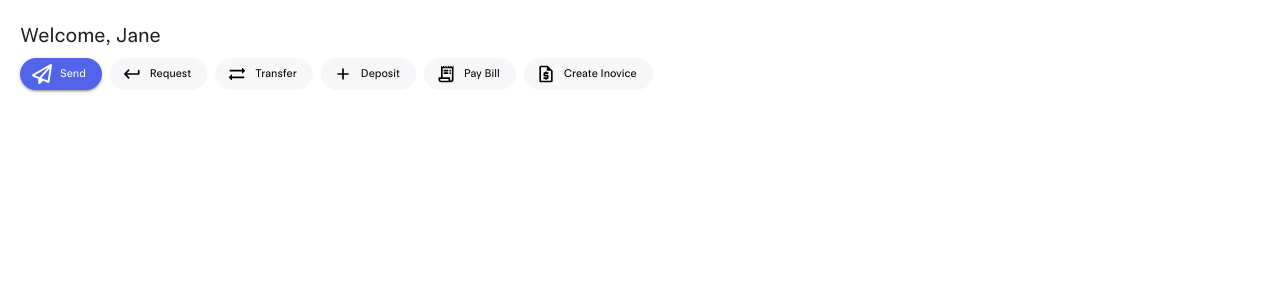
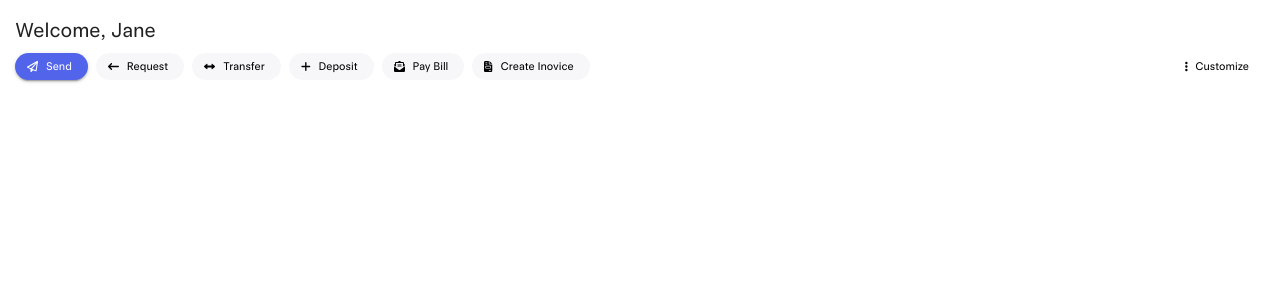
Before and after one commit to vivekbw/mercury-clone, a React (Create React App) app: page / in a window 1280 px wide. Shown: the top 300 px of the page. Built offline with nearby package versions, Linux system fonts and the light colour scheme.

Commit message:
fix: fix button UI and add customize button

```diff
--- a/package.json
+++ b/package.json
@@ -7,6 +7,7 @@
     "@emotion/styled": "^11.13.0",
     "@fortawesome/fontawesome-svg-core": "^6.6.0",
     "@fortawesome/free-regular-svg-icons": "^6.6.0",
+    "@fortawesome/free-solid-svg-icons": "^6.6.0",
     "@fortawesome/react-fontawesome": "^0.2.2",
     "@mui/icons-material": "^6.1.5",
     "@mui/material": "^6.1.5",
--- a/src/views/Dashboard.tsx
+++ b/src/views/Dashboard.tsx
@@ -1,22 +1,46 @@
 import React from 'react';
 import { Typography, Box, Button, Stack } from '@mui/material';
 import { FontAwesomeIcon } from '@fortawesome/react-fontawesome';
-import { faPaperPlane } from '@fortawesome/free-regular-svg-icons';
+import { faPaperPlane } from "@fortawesome/free-regular-svg-icons";
+import { faEllipsisVertical, faArrowLeftLong, faLeftRight, faPlus, faEnvelopeOpenText, faFileInvoice } from "@fortawesome/free-solid-svg-icons";
 
-import KeyboardReturnRoundedIcon from "@mui/icons-material/KeyboardReturnRounded";
-import SyncAltRoundedIcon from "@mui/icons-material/SyncAltRounded";
-import AddRoundedIcon from "@mui/icons-material/AddRounded";
-import ReceiptLongRoundedIcon from "@mui/icons-material/ReceiptLongRounded";
-import RequestQuoteOutlinedIcon from "@mui/icons-material/RequestQuoteOutlined";
+const iconStyle = { fontSize: 11 };
+
+const grayButtonStyle = {
+  backgroundColor: "rgba(112,115,147,.058823529411764705)",
+  color: "black",
+  borderRadius: "20px",
+  textTransform: "none",
+  fontSize: 11,
+  boxShadow: "none",
+  paddingY: "4px",
+  paddingX: "16px",
+  "&:hover": {
+    backgroundColor: "rgba(112,115,147,.1)",
+    boxShadow: "none",
+    "& .MuiSvgIcon-root, & .svg-inline--fa": {
+      color: "#5264EA",
+    },
+  },
+};
 
 export function Dashboard() {
 	return (
-    <Box sx={{ padding: "20px" }}>
+    <Box sx={{ padding: "15px" }}>
       <Typography fontSize={20}>Welcome, Jane</Typography>
-      <Stack direction="row" spacing={1} sx={{ marginTop: 1 }}>
+      <Box
+        sx={{
+          display: "flex",
+          justifyContent: "space-between",
+          alignItems: "center",
+          marginTop: 1,
+        }}>
+        <Stack direction="row" spacing={1}>
           <Button
             variant="contained"
-          startIcon={<FontAwesomeIcon icon={faPaperPlane}/>}
+            startIcon={
+              <FontAwesomeIcon icon={faPaperPlane} style={iconStyle} />
+            }
             sx={{
               backgroundColor: "#5264EA",
               borderRadius: "20px",
@@ -30,70 +54,62 @@ export function Dashboard() {
           </Button>
           <Button
             variant="contained"
-          startIcon={<KeyboardReturnRoundedIcon />}
+            startIcon={
+              <FontAwesomeIcon icon={faArrowLeftLong} style={iconStyle} />
+            }
+            sx={grayButtonStyle}>
+            Request
+          </Button>
+          <Button
+            variant="contained"
+            startIcon={<FontAwesomeIcon icon={faLeftRight} style={iconStyle} />}
+            sx={grayButtonStyle}>
+            Transfer
+          </Button>
+          <Button
+            variant="contained"
+            startIcon={<FontAwesomeIcon icon={faPlus} style={iconStyle} />}
+            sx={grayButtonStyle}>
+            Deposit
+          </Button>
+          <Button
+            variant="contained"
+            startIcon={
+              <FontAwesomeIcon icon={faEnvelopeOpenText} style={iconStyle} />
+            }
+            sx={grayButtonStyle}>
+            Pay Bill
+          </Button>
+          <Button
+            variant="contained"
+            startIcon={
+              <FontAwesomeIcon icon={faFileInvoice} style={iconStyle} />
+            }
+            sx={grayButtonStyle}>
+            Create Inovice
+          </Button>
+        </Stack>
+        <Button
+          variant="text"
+          startIcon={
+            <FontAwesomeIcon icon={faEllipsisVertical} style={iconStyle} />
+          }
           sx={{
-            backgroundColor: "rgba(112,115,147,.058823529411764705)",
+            backgroundColor: "transparent",
             color: "black",
             borderRadius: "20px",
             textTransform: "none",
             fontSize: 11,
             boxShadow: "none",
+            paddingY: "4px",
+            paddingX: "16px",
+            "&:hover": {
+              ...grayButtonStyle["&:hover"],
+            },
           }}>
-          Request
+          Customize
         </Button>
-        <Button
-          variant="contained"
-          startIcon={<SyncAltRoundedIcon />}
-          sx={{
-            backgroundColor: "rgba(112,115,147,.058823529411764705)",
-            color: "black",
-            borderRadius: "20px",
-            textTransform: "none",
-            fontSize: 11,
-            boxShadow: "none",
-          }}>
-          Transfer
-        </Button>
-        <Button
-          variant="contained"
-          startIcon={<AddRoundedIcon />}
-          sx={{
-            backgroundColor: "rgba(112,115,147,.058823529411764705)",
-            color: "black",
-            borderRadius: "20px",
-            textTransform: "none",
-            fontSize: 11,
-            boxShadow: "none",
-          }}>
-          Deposit
-        </Button>
-        <Button
-          variant="contained"
-          startIcon={<ReceiptLongRoundedIcon />}
-          sx={{
-            backgroundColor: "rgba(112,115,147,.058823529411764705)",
-            color: "black",
-            borderRadius: "20px",
-            textTransform: "none",
-            fontSize: 11,
-            boxShadow: "none",
-          }}>
-          Pay Bill
-        </Button>
-        <Button
-          variant="contained"
-          startIcon={<RequestQuoteOutlinedIcon />}
-          sx={{
-            backgroundColor: "rgba(112,115,147,.058823529411764705)",
-            color: "black",
-            borderRadius: "20px",
-            textTransform: "none",
-            fontSize: 11,
-            boxShadow: "none",
-          }}>
-          Create Inovice
-        </Button>
-      </Stack>
+      </Box>
     </Box>
   );
 }
```
Also changed, not shown: 1 other file (tests, documents, lock files or other folders). Lines whose indentation alone changed are shown as unchanged.
